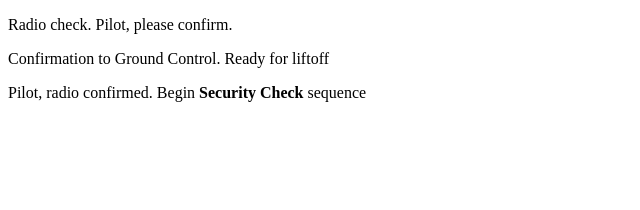
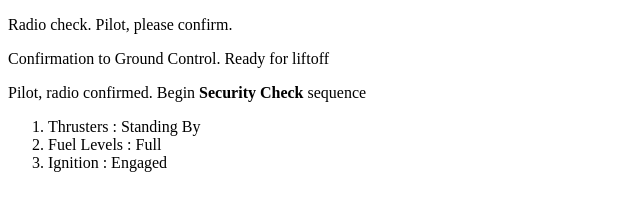
Before and after one commit to maggieksu7/communication-log, a plain HTML site: page index.html in a window 1280 px wide. Shown: the whole page, without its empty margins (0-640 px from the left). Drawn offline with Linux system fonts and the light colour scheme.

Commit message:
January 25, 2022 11:55 am, security check commit

```diff
--- a/index.html
+++ b/index.html
@@ -4,5 +4,10 @@
       <p>Radio check. Pilot, please confirm.</p>
       <p>Confirmation to Ground Control. Ready for liftoff</p>
       <p>Pilot, radio confirmed. Begin <b>Security Check</b> sequence</p>
+      <p><ol>
+         <li>Thrusters : Standing By</li>
+         <li>Fuel Levels : Full</li>
+         <li>Ignition : Engaged</li>
+      </ol></p>
    </body>
 </html>
```
